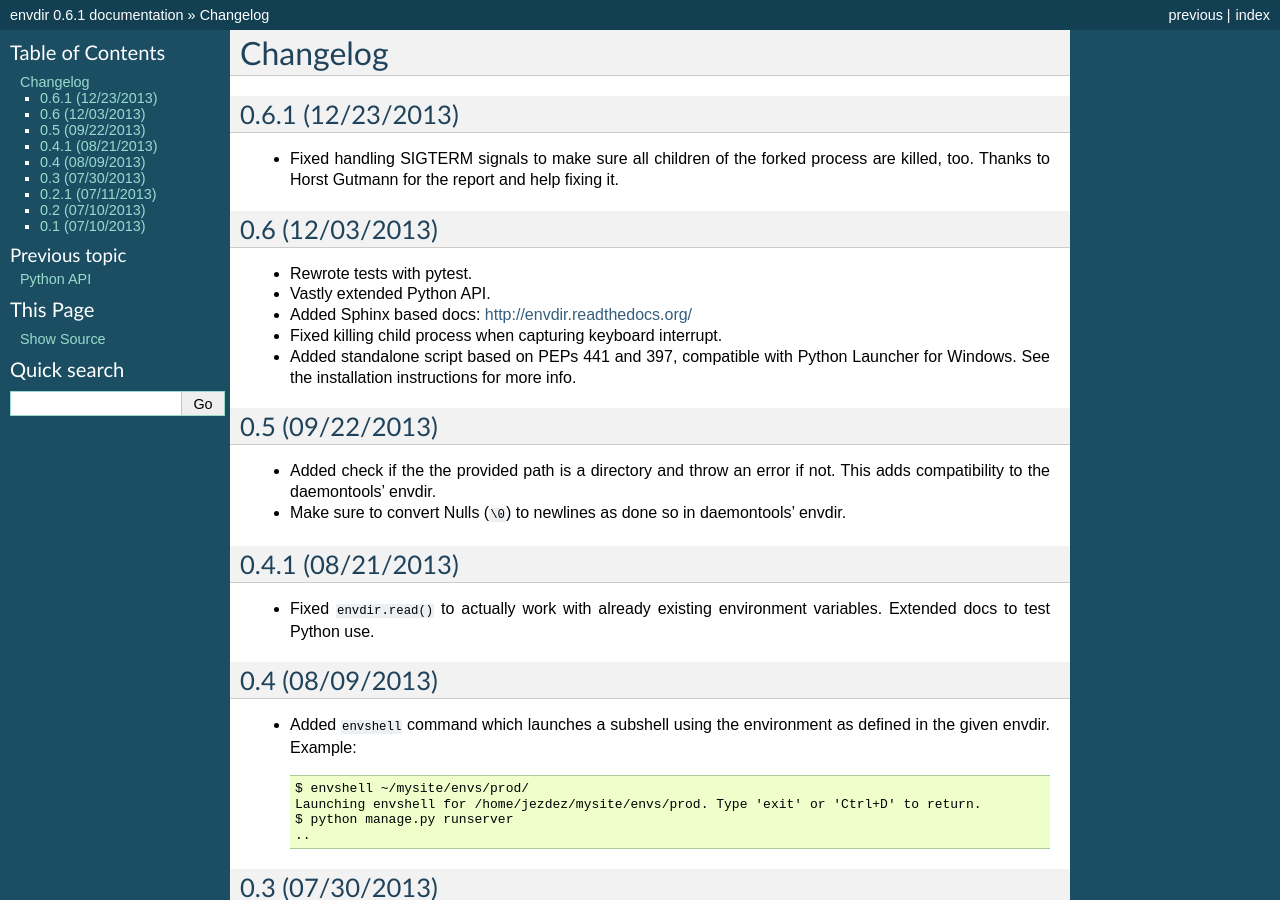
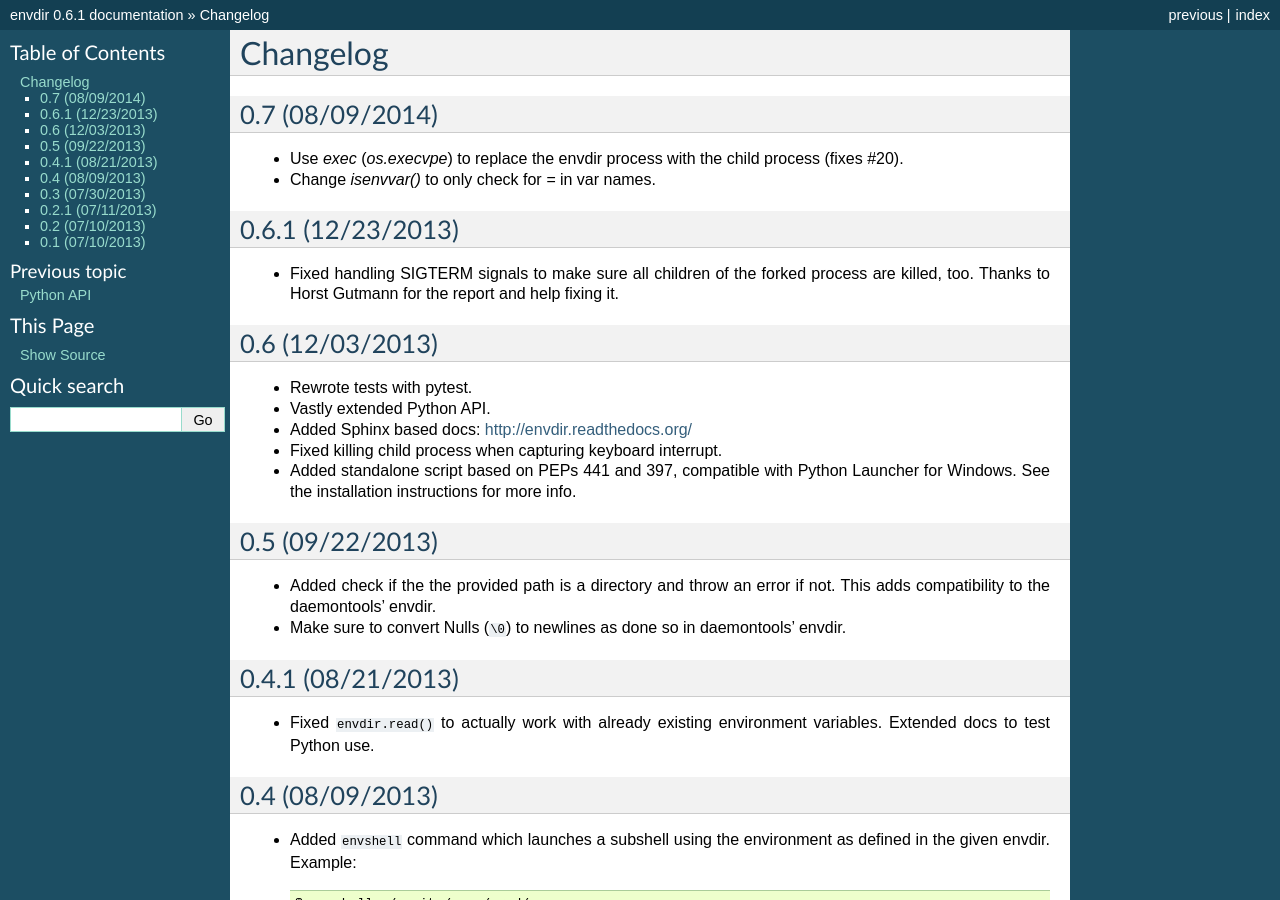
Before and after one commit to jezdez/envdir, a Sphinx documentation site: the page built from docs/changelog.rst, in a window 1280 px wide and 900 px high. Built offline with Sphinx 7.4.7, drawn with Linux system fonts in a browser that asks for light colours.

Commit message:
Add changelog entry for 0.7

```diff
--- a/docs/changelog.rst
+++ b/docs/changelog.rst
@@ -1,5 +1,13 @@
 Changelog
 ---------
+
+0.7 (08/09/2014)
+^^^^^^^^^^^^^^^^
+
+* Use `exec` (`os.execvpe`) to replace the envdir process with the child
+  process (fixes #20).
+
+* Change `isenvvar()` to only check for `=` in var names.
 
 0.6.1 (12/23/2013)
 ^^^^^^^^^^^^^^^^^^
```
